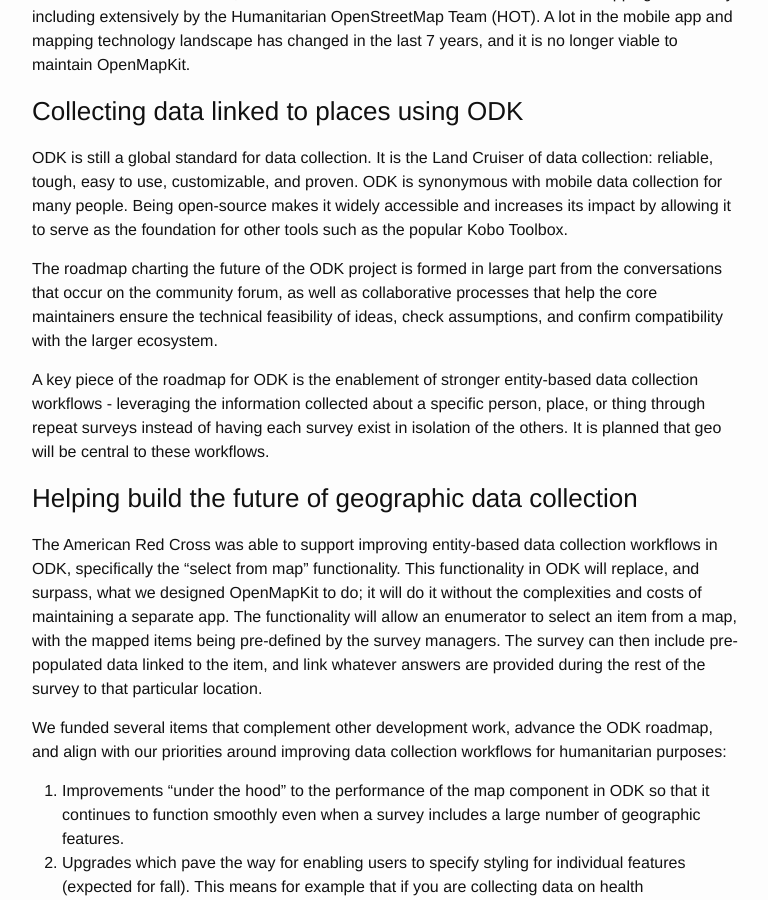
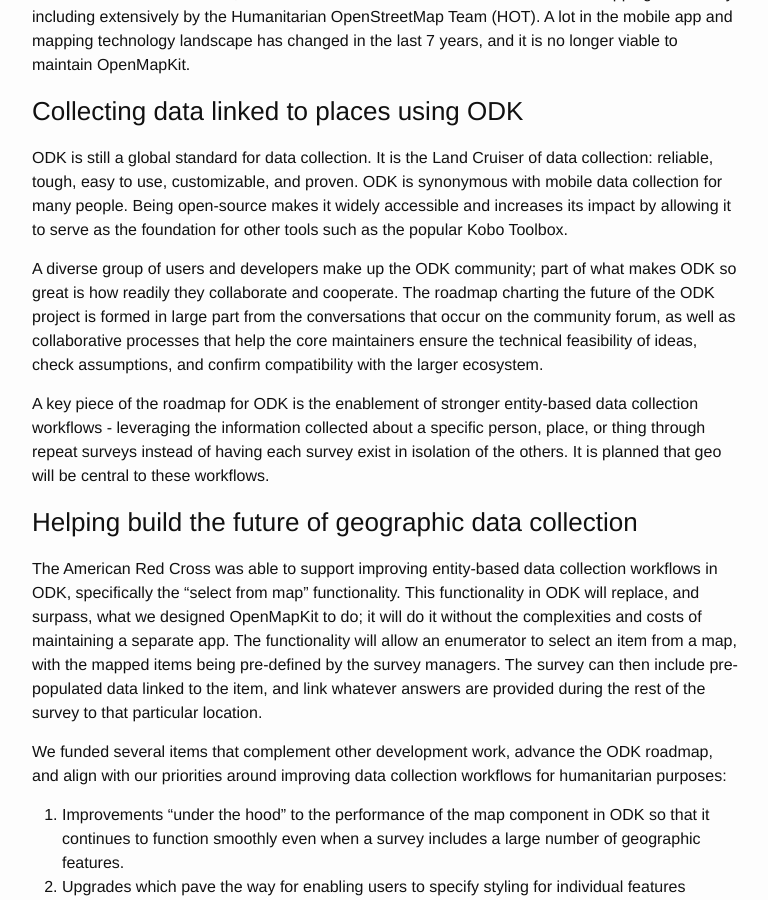
Before and after one commit to AmericanRedCross/americanredcross.github.com, a Jekyll site: the page built from _posts/2022-06-30-odk-select-from-location.md, in a window 1280 px wide and 900 px high, scrolled down 1144 px. Shown: the whole window, without its empty margins (254-1022 px from the left). Built offline with Jekyll 4.4.1, drawn with Linux system fonts in a browser that asks for light colours.

Commit message:
add a sentence on ODK community

```diff
--- a/_posts/2022-06-30-odk-select-from-location.md
+++ b/_posts/2022-06-30-odk-select-from-location.md
@@ -19,7 +19,7 @@
 
 ODK is still a global standard for data collection. It is the Land Cruiser of data collection: reliable, tough, easy to use, customizable, and proven. ODK is synonymous with mobile data collection for many people. Being open-source makes it widely accessible and increases its impact by allowing it to serve as the foundation for other tools such as the popular Kobo Toolbox.
 
-The roadmap charting the future of the ODK project is formed in large part from the conversations that occur on the community forum, as well as collaborative processes that help the core maintainers ensure the technical feasibility of ideas, check assumptions, and confirm compatibility with the larger ecosystem.
+A diverse group of users and developers make up the ODK community; part of what makes ODK so great is how readily they collaborate and cooperate. The roadmap charting the future of the ODK project is formed in large part from the conversations that occur on the community forum, as well as collaborative processes that help the core maintainers ensure the technical feasibility of ideas, check assumptions, and confirm compatibility with the larger ecosystem.
 
 A key piece of the roadmap for ODK is the enablement of stronger entity-based data collection workflows - leveraging the information collected about a specific person, place, or thing through repeat surveys instead of having each survey exist in isolation of the others. It is planned that geo will be central to these workflows.
 
```
